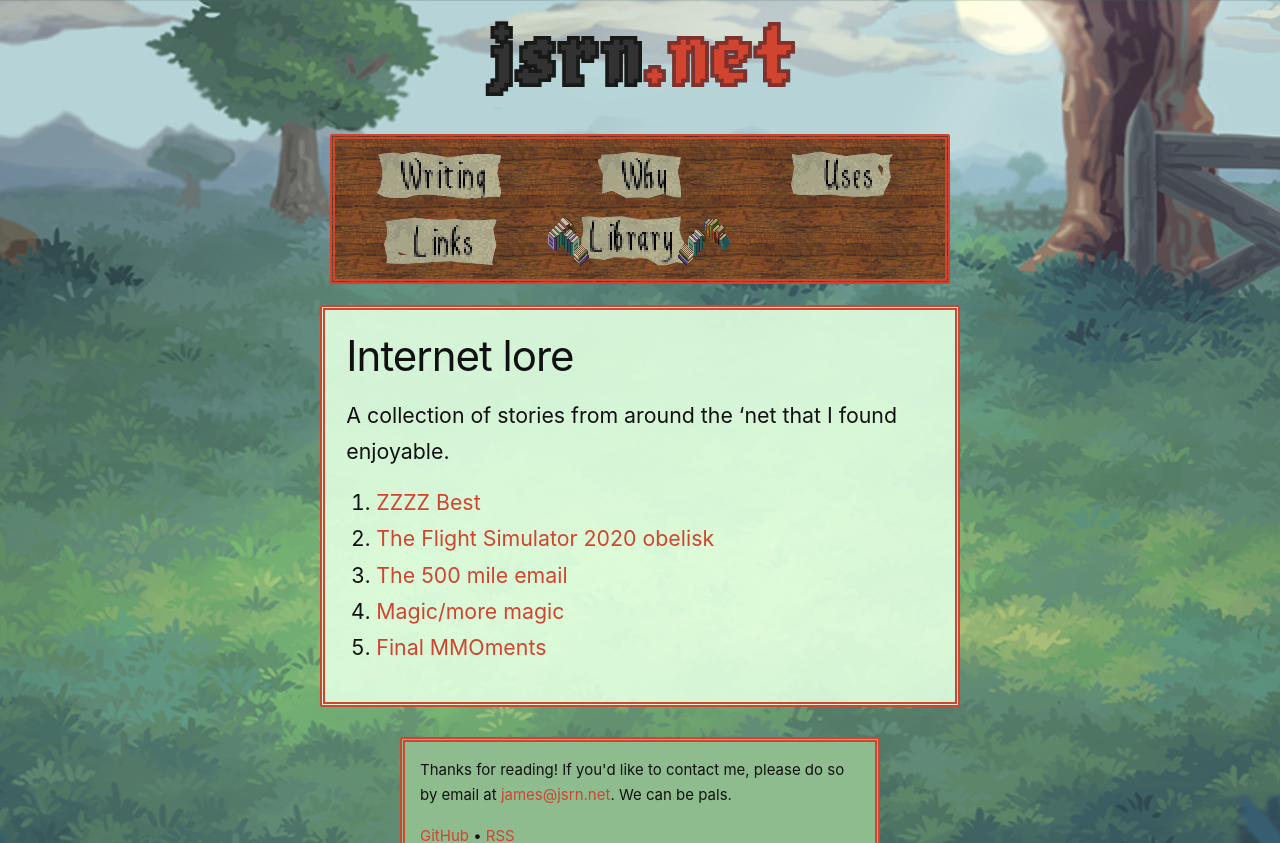
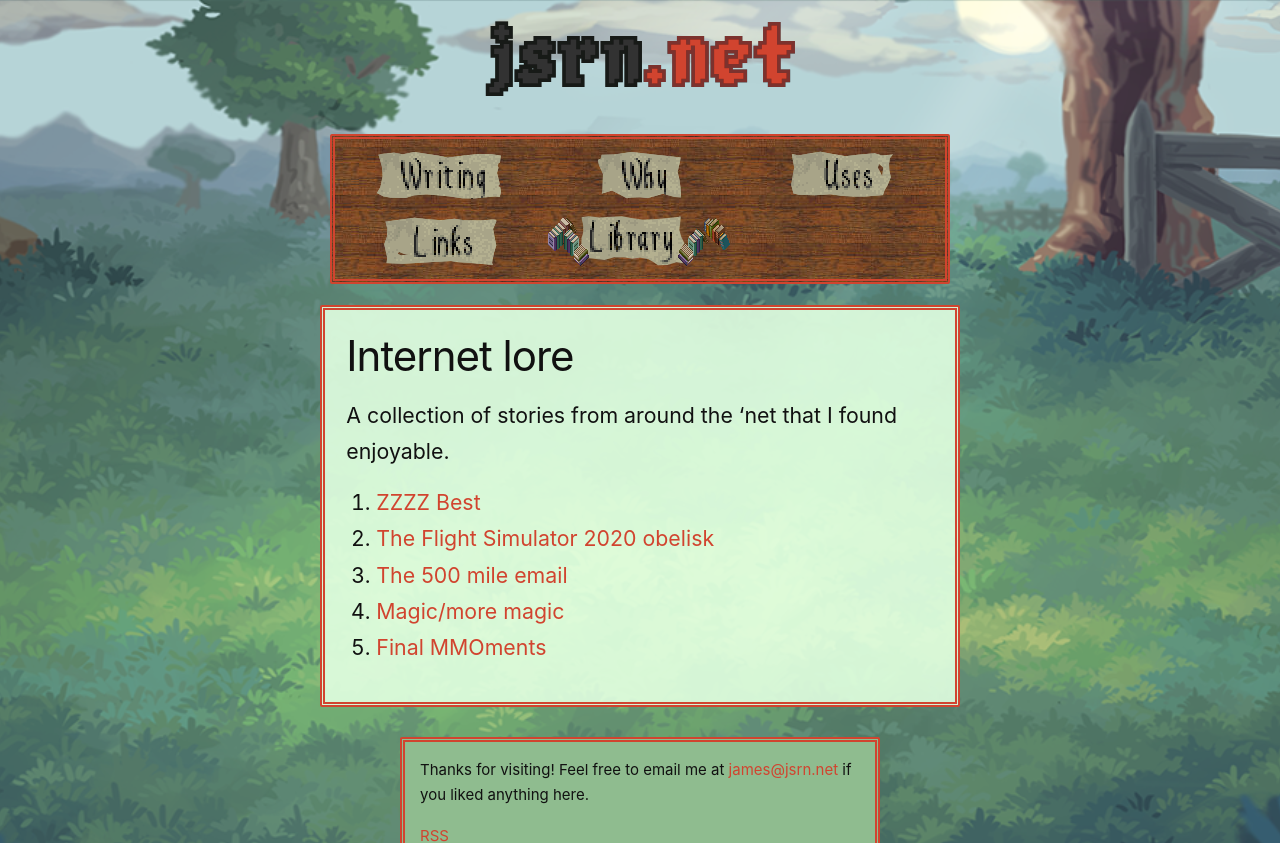
Before and after one commit to jsrn/jsrn.github.io, a Jekyll site: the page built from internet-lore.md, in a window 1280 px wide. Shown: the top 843 px of the page. Built offline with Jekyll 4.4.1, drawn with Linux system fonts in a browser that asks for light colours; grey boxes are pictures that could not be loaded.

Commit message:
Some tweaks

```diff
--- a/_includes/footer.html
+++ b/_includes/footer.html
@@ -1,11 +1,10 @@
 <footer>
   <p>
-    Thanks for reading! If you'd like to contact me, please do so by email at
-    <a href="mailto:james@jsrn.net">james@jsrn.net</a>. We can be pals.
+    Thanks for visiting! Feel free to email me at
+    <a href="mailto:james@jsrn.net">james@jsrn.net</a> if you liked anything here.
   </p>
 
   <p>
-    <a href="https://github.com/jsrn">GitHub</a> &bull;
     <a href="{{ 'feed.xml' | relative_url }}">RSS</a>
   </p>
 
--- a/index.html
+++ b/index.html
@@ -3,7 +3,7 @@ layout: page
 ---
 
 <section>
-  <p>Hello and welcome. Here's a selection of my posts to start you off.</p>
+  <p>Hello and welcome.</p>
 </section>
 
 <section>
```
Also changed, not shown: why.md (+2 -2 lines).
